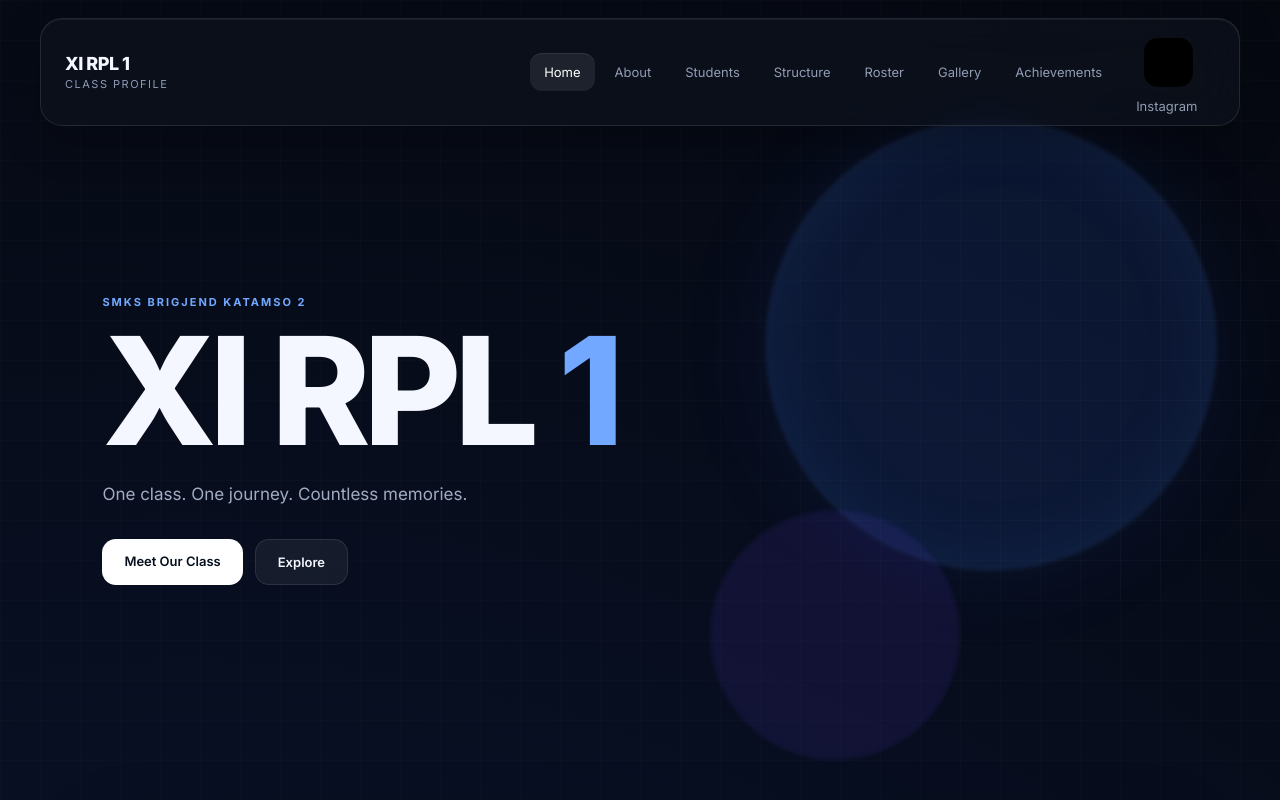
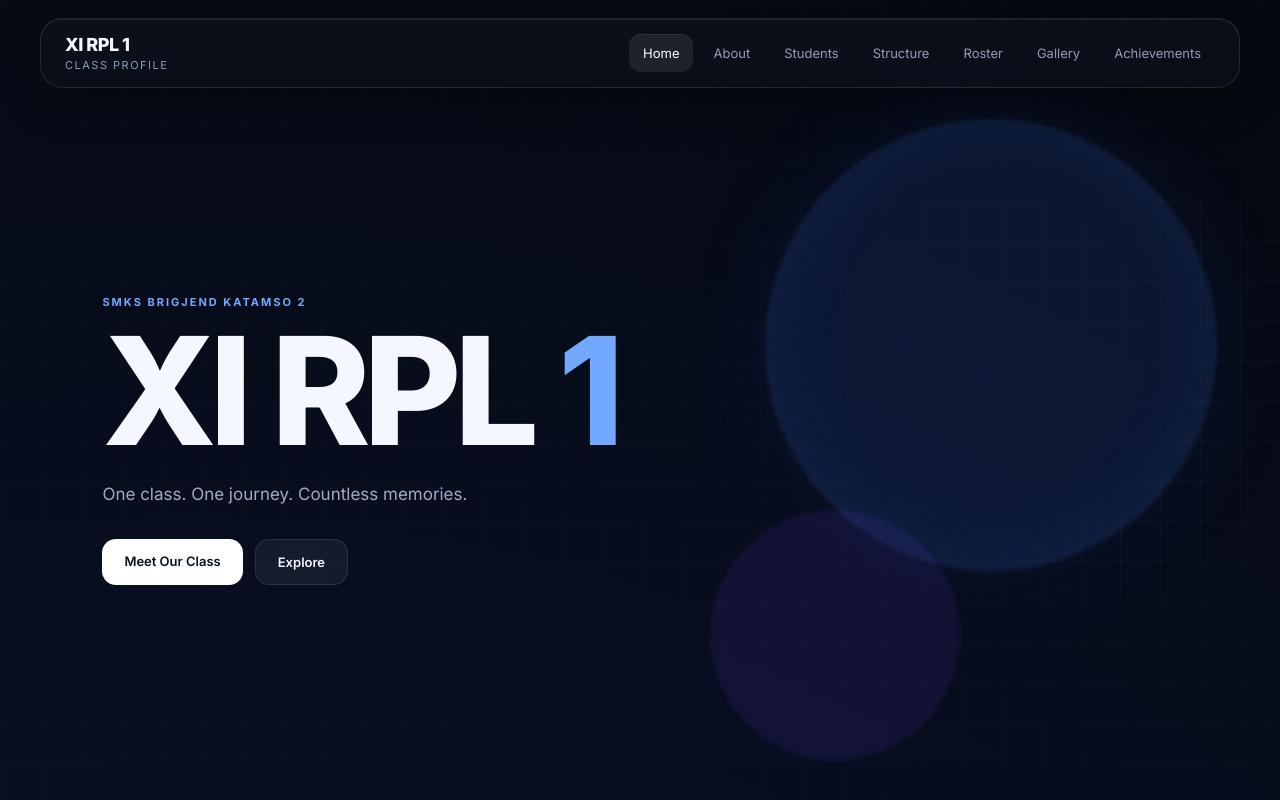
Before and after one commit to tytialo091-crypto/XI-RPL-1, a plain HTML site: page index.html in a window 1280 px wide. Shown: the top 800 px of the page. Drawn offline with Linux system fonts and the light colour scheme.

Commit message:
Remove Instagram link and update student photo
Removed Instagram link from the navigation menu and updated student photo source.

```diff
--- a/index.html
+++ b/index.html
@@ -36,21 +36,6 @@
     <a href="#roster">Roster</a>
     <a href="#gallery">Gallery</a>
     <a href="#achievements">Achievements</a>
-
-        <a
-    href="https://instagram.com/officialrpl_one"
-    target="_blank"
-    rel="noopener"
-    class="instagram-link"
-    aria-label="Instagram XI RPL 1"
->
-    <svg viewBox="0 0 24 24" aria-hidden="true">
-        <rect x="3" y="3" width="18" height="18" rx="5"></rect>
-        <circle cx="12" cy="12" r="4"></circle>
-        <circle cx="17.5" cy="6.5" r="1"></circle>
-    </svg>
-    <span>Instagram</span>
-</a>
 
 </nav>
 
@@ -401,7 +386,7 @@
 
         <div class="student-card">
             <div class="student-photo">
-                <img src="assets/students/16.jpg" alt="M. Gijang Pratama">
+                <img src="IMG-20261119-WA0171.jpg" alt="M. Gijang Pratama">
             </div>
 
             <div class="student-info">
```
